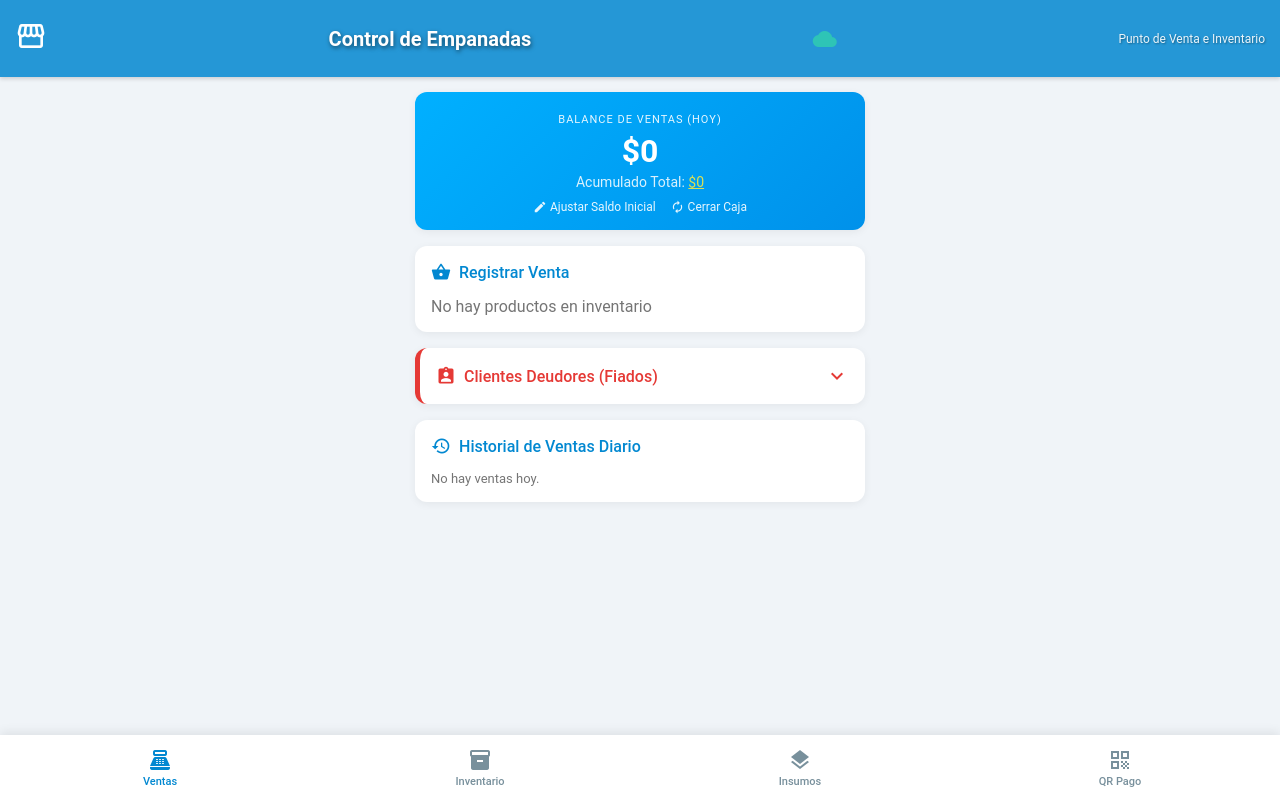
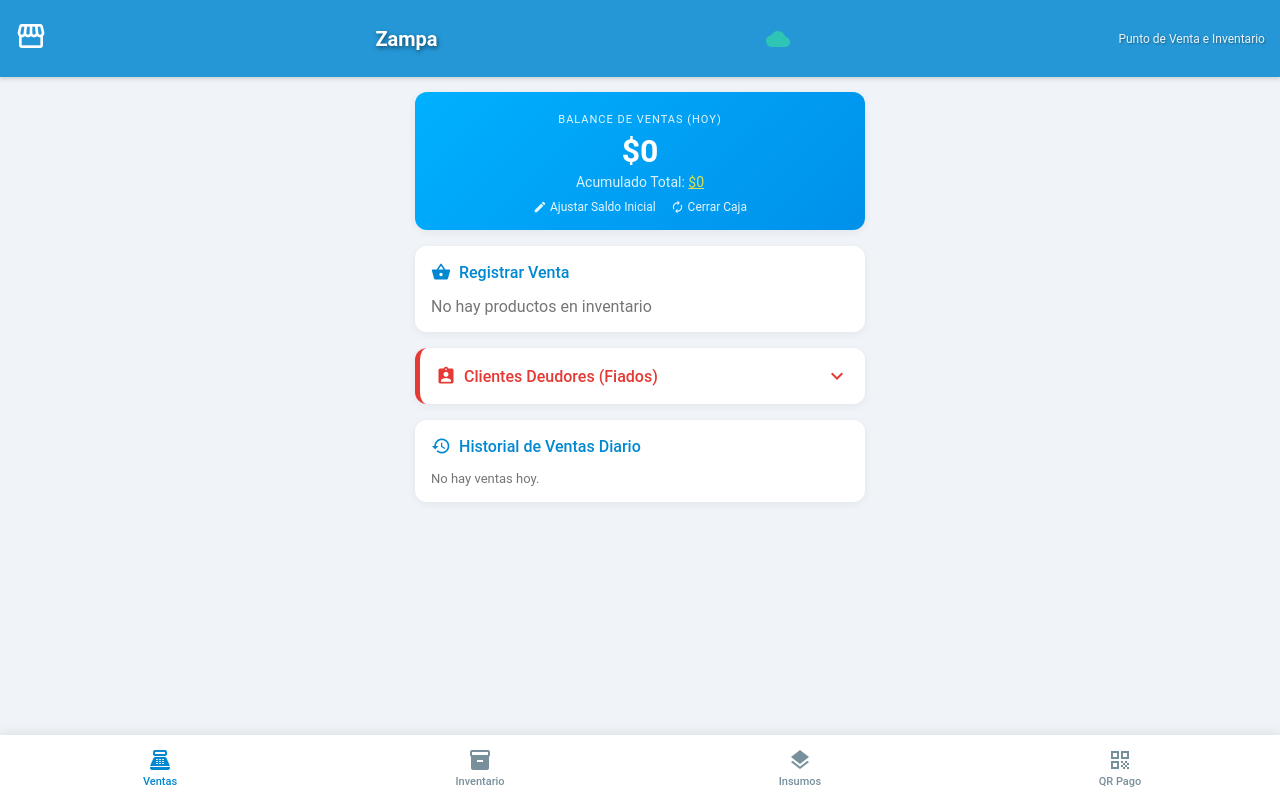
Before and after one commit to Faantasydev/Empanadapp, a plain HTML site: page index.html in a window 1280 px wide. Drawn offline with Linux system fonts and the light colour scheme; no server answers.

Commit message:
Add files via upload

```diff
--- a/index.html
+++ b/index.html
@@ -3,7 +3,7 @@
 <head>
     <meta charset="UTF-8">
     <meta name="viewport" content="width=device-width, initial-scale=1.0, maximum-scale=1.0, user-scalable=no">
-    <title>Control Empanadas</title>
+    <title>Zampa</title>
     <link href="https://fonts.googleapis.com/icon?family=Material+Icons" rel="stylesheet">
     <link rel="stylesheet" href="style.css">
 	<link rel="manifest" href="manifest.json">
@@ -12,7 +12,7 @@
 
     <header class="header-control">
         <span class="material-icons header-icon">storefront</span>
-        <h1>Control de Empanadas</h1>
+        <h1>Zampa</h1>
 		<span id="icono-nube" class="material-icons nube-sincronizada">cloud</span>
         <p>Punto de Venta e Inventario</p>
     </header>
```
